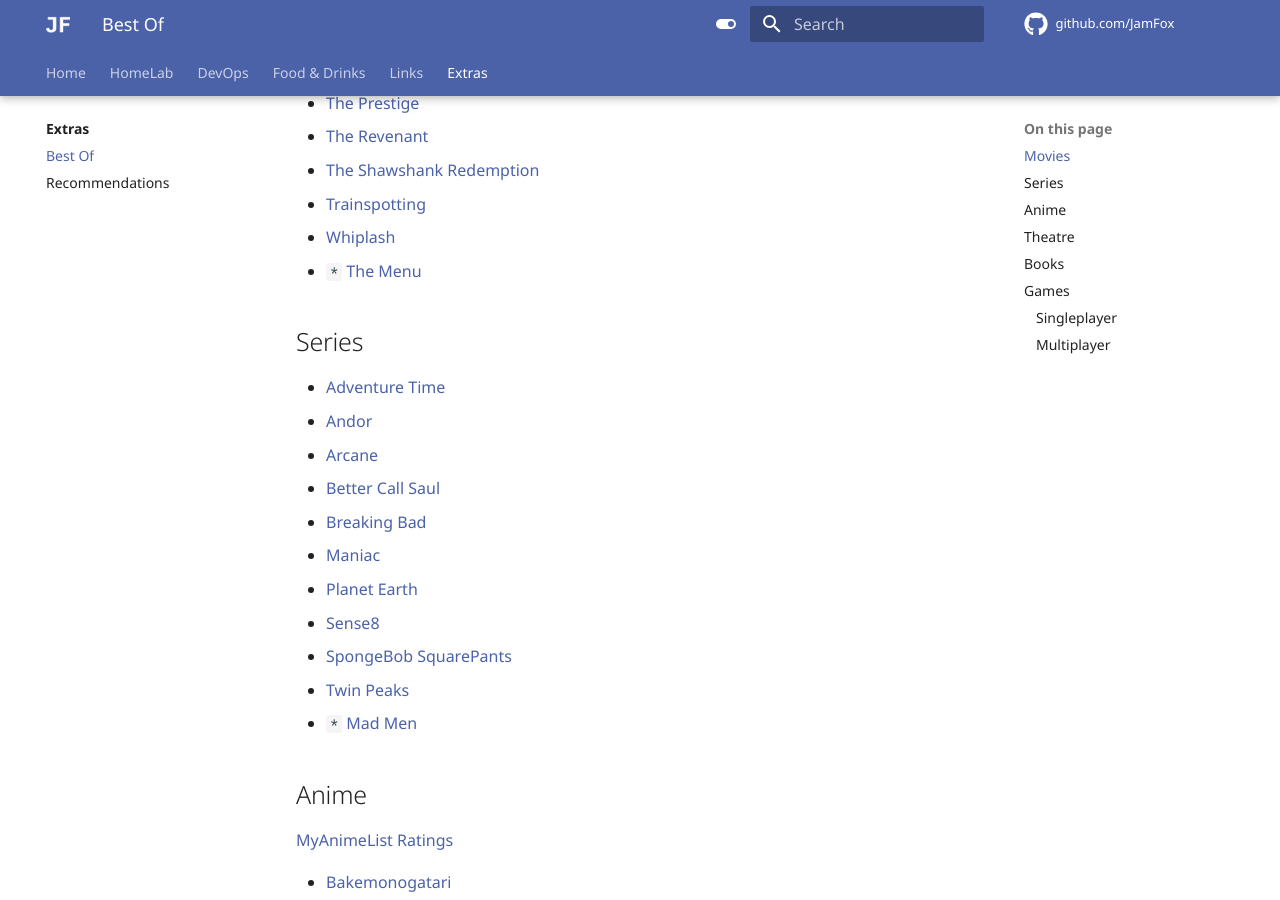
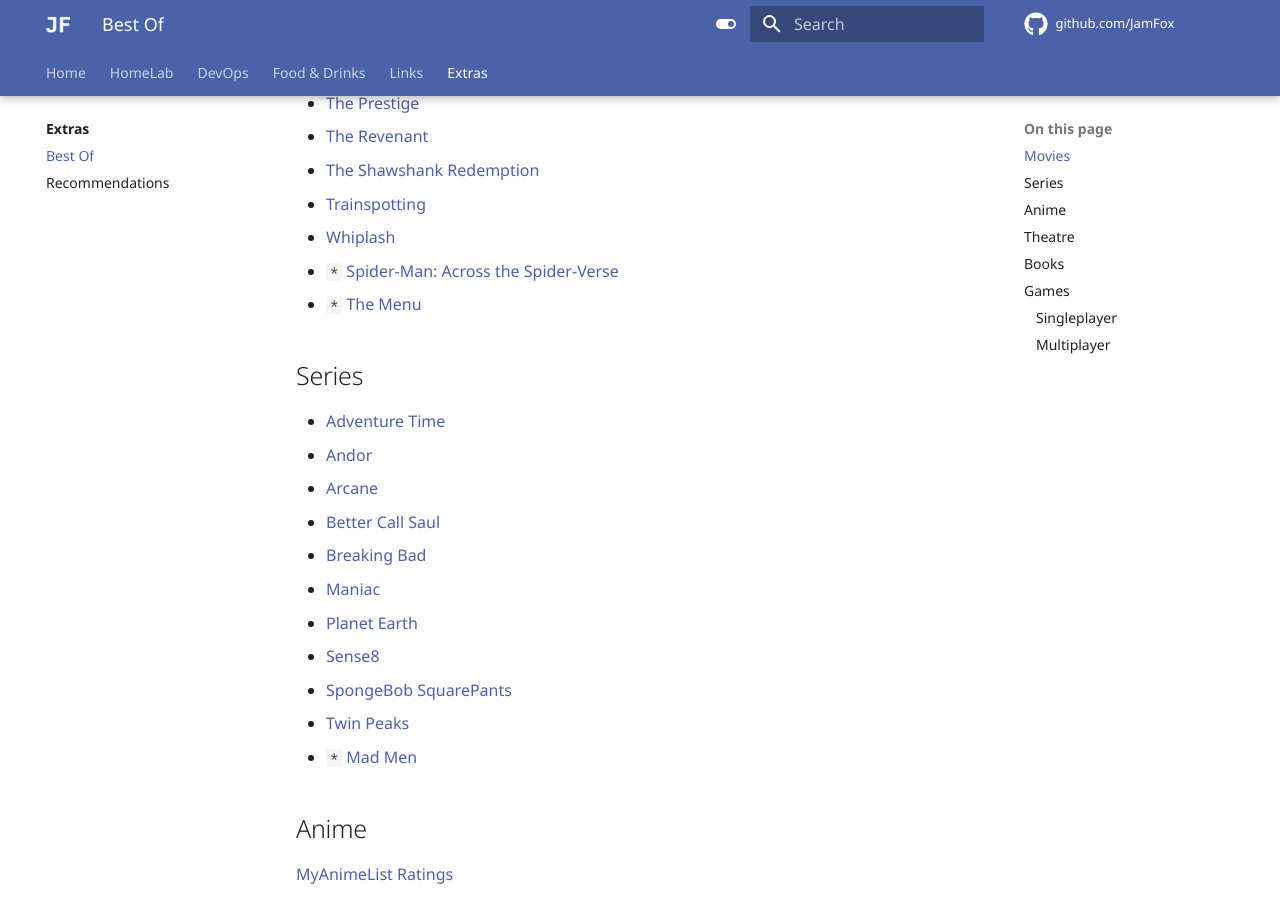
Before and after one commit to JamFox/docs.jamfox.dev, an MkDocs documentation site: the page built from docs/content/extras/bestof.md, in a window 1280 px wide and 900 px high, scrolled down 2386 px. Built offline with MkDocs 1.6.1 and Material for MkDocs 9.7.7, drawn with Linux system fonts in a browser that asks for light colours; comment, search, counter and statistics services are not loaded.

Commit message:
add spiderverse

```diff
--- a/docs/content/extras/bestof.md
+++ b/docs/content/extras/bestof.md
@@ -78,6 +78,7 @@ A collection of lists of what I believe to be the best of the best from each med
 - [The Shawshank Redemption](https://letterboxd.com/film/the-shawshank-redemption/)
 - [Trainspotting](https://letterboxd.com/film/trainspotting/)
 - [Whiplash](https://letterboxd.com/film/whiplash-2014/)
+- `*` [Spider-Man: Across the Spider-Verse](https://letterboxd.com/film/spider-man-across-the-spider-verse/)
 - `*` [The Menu](https://letterboxd.com/film/the-menu-2022/)
 
 ## Series
```
